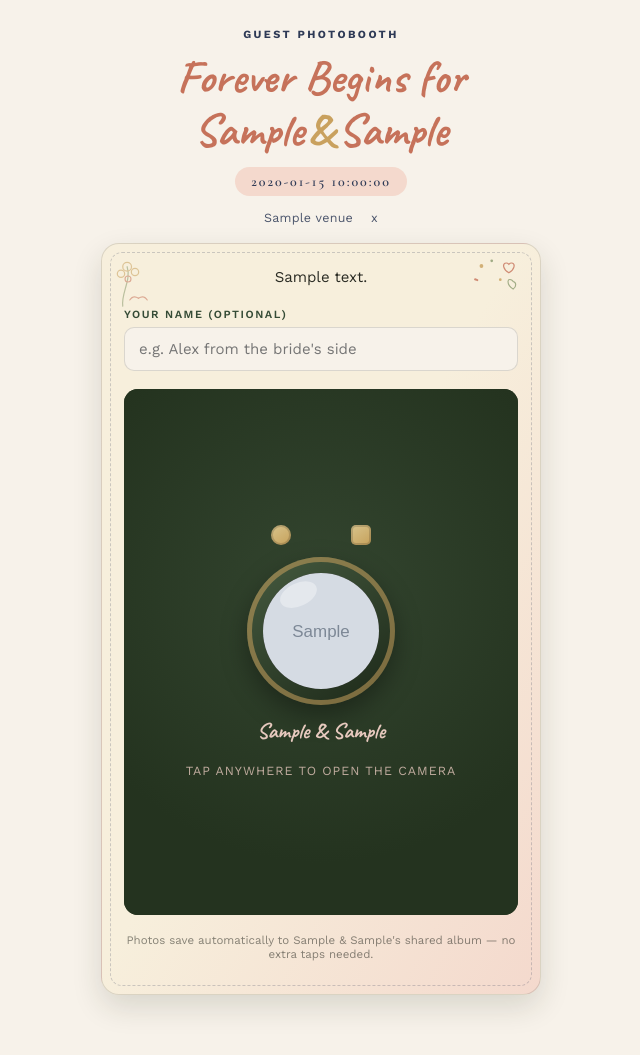
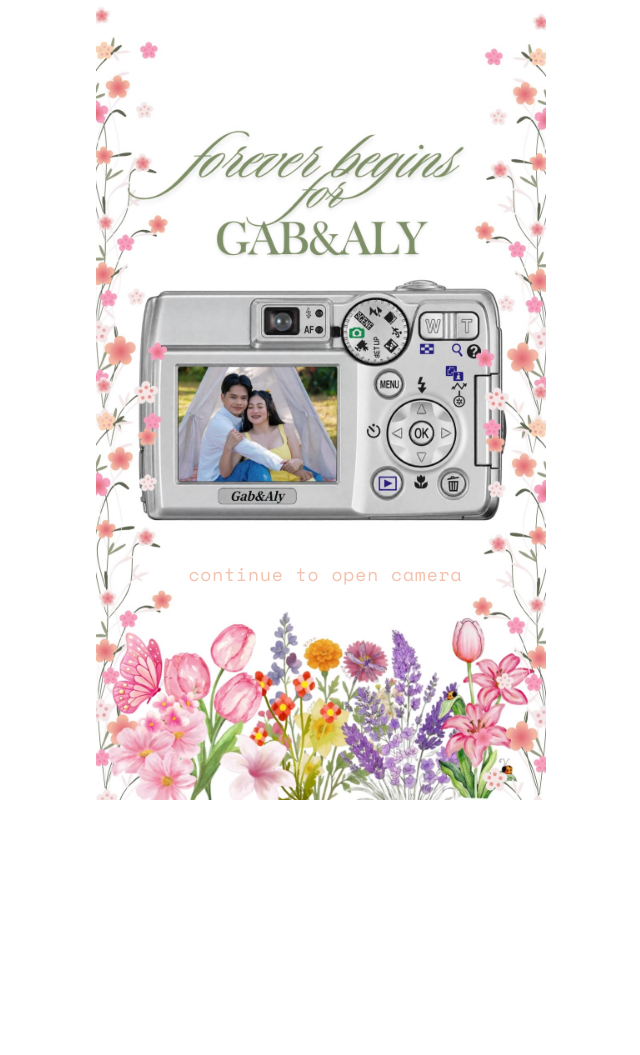
Before and after one commit to alyssajoie576-art/wedding-camera, a Flask app: template templates/index.html in a window 1280 px wide. Shown: the whole page, without its empty margins (319-959 px from the left). After the commit the page ends 800 px from the top, so only its background shows below. Run offline with Flask 3, Linux system fonts and the light colour scheme; the template is opened without the code that fills it: most values are stand-ins (such as "Sample title", 1, 10 or a date in 2020); grey boxes marked "Sample" are stand-in pictures.

Commit message:
Add files via upload

```diff
--- a/app.py
+++ b/app.py
@@ -100,7 +100,47 @@
 
 
 # ─────────────────────────────────────────────────────────────
-# Storage chain: Google Drive first, then Cloudflare R2, then Backblaze B2
+# Google Apps Script uploader (no Google Cloud needed)
+# A tiny script in your own Google account saves each photo into your Drive
+# folder. Environment variables: APPS_SCRIPT_URL, APPS_SCRIPT_SECRET
+# (setup steps: README section 2a / apps_script/Code.gs)
+# ─────────────────────────────────────────────────────────────
+class AppsScriptBackend:
+    name = "Google Drive (Apps Script)"
+
+    def __init__(self):
+        self.url = (os.environ.get("APPS_SCRIPT_URL") or "").strip()
+        self.secret = (os.environ.get("APPS_SCRIPT_SECRET") or "").strip()
+
+    @property
+    def configured(self):
+        return bool(self.url and self.secret)
+
+    def has_room(self, incoming_bytes):
+        return True  # Drive itself will refuse if the account is full; the chain then moves on
+
+    def upload(self, filename, binary, mimetype="image/jpeg"):
+        import requests
+        payload = {
+            "secret": self.secret,
+            "filename": filename,
+            "mimeType": mimetype,
+            "data": base64.b64encode(binary).decode("ascii"),
+        }
+        # text/plain avoids a browser-style preflight; Apps Script reads the raw body.
+        resp = requests.post(self.url, data=json.dumps(payload),
+                             headers={"Content-Type": "text/plain;charset=utf-8"}, timeout=60)
+        resp.raise_for_status()
+        try:
+            result = resp.json()
+        except ValueError:
+            raise RuntimeError("Apps Script did not return JSON (is the deployment set to 'Anyone'?): " + resp.text[:200])
+        if not result.get("ok"):
+            raise RuntimeError("Apps Script said: " + str(result.get("error")))
+
+
+# ─────────────────────────────────────────────────────────────
+# Storage chain: Apps Script, then Google Drive (OAuth), then Cloudflare R2, then Backblaze B2
 # ─────────────────────────────────────────────────────────────
 # R2 and B2 are S3-compatible, so one class handles both. Each photo goes to the
 # first backend that is configured, has room, and works. If Drive is full or
@@ -173,6 +213,7 @@
     env = os.environ.get
     r2_account = env("R2_ACCOUNT_ID")
     return [
+        AppsScriptBackend(),
         DriveBackend(),
         S3Backend(
             "Cloudflare R2",
@@ -285,8 +326,21 @@
 @login_required
 def storage_check():
     """Owner-only: shows why photos aren't reaching Google Drive (no secrets are printed)."""
+    a = next((b for b in STORAGE_CHAIN if isinstance(b, AppsScriptBackend)), None)
+    lines = ["APPS SCRIPT CHECK", ""]
+    for var in ("APPS_SCRIPT_URL", "APPS_SCRIPT_SECRET"):
+        lines.append(f"{var}: {'set' if os.environ.get(var) else 'MISSING'}")
+    if a is not None and a.configured:
+        try:
+            a.upload("storage-check-test.txt", b"ok", "text/plain")
+            lines += ["", "-> SUCCESS: a test file named storage-check-test.txt was added to your Drive folder. Saving works."]
+        except Exception as e:
+            lines += ["", f"-> FAILED: {type(e).__name__}: {e}"]
+    else:
+        lines += ["", "-> Not set up (that's fine if you use the Google Cloud method below)."]
+    lines += ["", "----------------------------------------", ""]
     d = next((b for b in STORAGE_CHAIN if isinstance(b, DriveBackend)), None)
-    lines = ["GOOGLE DRIVE CHECK", ""]
+    lines += ["GOOGLE CLOUD DRIVE CHECK", ""]
     for var in ("GOOGLE_CLIENT_ID", "GOOGLE_CLIENT_SECRET", "GOOGLE_REFRESH_TOKEN", "GDRIVE_FOLDER_ID"):
         lines.append(f"{var}: {'set' if os.environ.get(var) else 'MISSING'}")
     if d is None or not d.configured:
--- a/requirements.txt
+++ b/requirements.txt
@@ -5,3 +5,4 @@
 google-api-python-client==2.140.0
 google-auth==2.33.0
 boto3==1.35.0
+requests>=2.31
--- /dev/null
+++ b/static/camera.css
@@ -0,0 +1,76 @@
+/* Wedding camera: full-screen intro video, then the framed live viewfinder */
+:root { --orange: #e8825a; --pink: #f08fb0; --sage: #8a9a6e; }
+* { box-sizing: border-box; -webkit-tap-highlight-color: transparent; }
+html, body { margin: 0; height: 100%; background: #fff; overflow: hidden; }
+body { font-family: 'Work Sans', sans-serif; }
+
+/* ---------- Screen 1: intro video ---------- */
+.intro {
+  position: fixed; inset: 0; background: #fff; overflow: hidden; cursor: pointer;
+  --w: max(100vw, calc(100dvh * 9 / 16));      /* tall phones: fill the screen */
+  transition: opacity .45s ease;
+}
+@media (min-aspect-ratio: 3/5) {                /* tablets / desktop: show it whole */
+  .intro { --w: min(100vw, calc(100dvh * 9 / 16)); }
+}
+.intro.hide { opacity: 0; pointer-events: none; }
+.intro-box {
+  position: absolute; left: 50%; top: 50%; transform: translate(-50%, -50%);
+  width: var(--w); aspect-ratio: 9 / 16;
+}
+.intro-box video, .intro-box img.still { position: absolute; inset: 0; width: 100%; height: 100%; object-fit: cover; }
+.intro-box img.still { display: none; }
+.intro-hint {
+  position: absolute; left: 51%; top: 69.5%; transform: translate(-50%, -50%);
+  width: 70%; text-align: center; white-space: nowrap;
+  font-family: 'Space Mono', monospace; font-weight: 400;
+  font-size: calc(var(--w) * 0.04); letter-spacing: .05em;
+  color: var(--orange); opacity: 0; pointer-events: none;
+}
+.intro-hint.show { animation: hintIn .6s ease forwards, pulse 1.8s ease-in-out .6s infinite; }
+@keyframes hintIn { to { opacity: 1; } }
+@keyframes pulse { 0%,100% { opacity: 1; } 50% { opacity: .35; } }
+
+/* ---------- Screen 2: framed camera ---------- */
+.camera { position: fixed; inset: 0; background: #fff; display: none; align-items: center; justify-content: center; }
+.camera.show { display: flex; animation: camIn .5s ease; }
+@keyframes camIn { from { opacity: 0; transform: scale(.97); } to { opacity: 1; transform: none; } }
+
+.sheet { position: relative; width: min(100vw, calc(100dvh * 5 / 7)); aspect-ratio: 5 / 7; }
+/* the live picture sits in the hole of the frame artwork */
+.hole { position: absolute; left: 24.8%; top: 28.5%; width: 50.4%; height: 50.2%; overflow: hidden; background: #f4e9ee; z-index: 1; }
+.hole video { position: absolute; inset: 0; width: 100%; height: 100%; object-fit: cover; }
+.hole.mirror video { transform: scaleX(-1); }
+.frame-art {
+  position: absolute; inset: 0; width: 100%; height: 100%; z-index: 2; pointer-events: none; user-select: none;
+  -webkit-mask-image: linear-gradient(to bottom, transparent 0, #000 3%, #000 97%, transparent 100%);
+          mask-image: linear-gradient(to bottom, transparent 0, #000 3%, #000 97%, transparent 100%);
+}
+.vf-corner { position: absolute; width: 7%; aspect-ratio: 1; border: 2px solid rgba(255,255,255,.9); filter: drop-shadow(0 0 2px rgba(0,0,0,.35)); pointer-events: none; z-index: 3; }
+.vf-corner.tl { left: 4%; top: 3%; border-right: 0; border-bottom: 0; }
+.vf-corner.tr { right: 4%; top: 3%; border-left: 0; border-bottom: 0; }
+.vf-corner.bl { left: 4%; bottom: 3%; border-right: 0; border-top: 0; }
+.vf-corner.br { right: 4%; bottom: 3%; border-left: 0; border-top: 0; }
+.vf-hint { position: absolute; left: 0; right: 0; bottom: 5%; text-align: center; margin: 0; z-index: 3; pointer-events: none;
+  font-family: 'Space Mono', monospace; font-size: clamp(10px, 2.8vw, 14px); letter-spacing: .06em; color: #fff; text-shadow: 0 1px 4px rgba(0,0,0,.6); }
+.flip-btn {
+  position: absolute; right: 4%; top: 3%; z-index: 4; width: 11%; aspect-ratio: 1; border-radius: 50%;
+  border: 0; background: rgba(255,255,255,.75); color: #444; font-size: clamp(14px, 4vw, 22px); line-height: 1; cursor: pointer;
+}
+/* the pink aperture on the artwork is the shutter button */
+.shutter { position: absolute; left: 50%; top: 85.4%; width: 14%; aspect-ratio: 1; transform: translate(-50%, -50%);
+  border: 0; border-radius: 50%; background: transparent; cursor: pointer; z-index: 5; }
+.shutter:active { background: rgba(255,255,255,.35); }
+.name-field {
+  position: absolute; left: 50%; top: 94.5%; transform: translate(-50%, -50%); width: 56%; z-index: 5;
+  padding: 7px 12px; border-radius: 999px; border: 1px solid rgba(240,143,176,.7); background: rgba(255,255,255,.88);
+  font-family: 'Work Sans', sans-serif; font-size: 16px; text-align: center; color: #555; outline: none;
+}
+.name-field:focus { border-color: var(--pink); }
+
+/* saving / thank-you message shown inside the hole */
+.success { position: absolute; inset: 0; z-index: 4; display: none; flex-direction: column; align-items: center; justify-content: center;
+  text-align: center; padding: 8%; background: rgba(255,255,255,.93); color: var(--sage); }
+.success .icon { font-size: clamp(28px, 9vw, 44px); }
+.success h2 { margin: .3em 0 .2em; font-family: 'Cormorant Garamond', serif; font-weight: 600; font-size: clamp(20px, 6vw, 30px); }
+.success p { margin: 0; font-size: clamp(12px, 3.4vw, 15px); color: #777; }
--- a/static/style.css
+++ b/static/style.css
@@ -396,23 +396,6 @@
   margin: 0;
 }
 
-/* Shutter flash */
-.flash-overlay {
-  position: absolute;
-  inset: 0;
-  background: #fff;
-  opacity: 0;
-  pointer-events: none;
-  z-index: 5;
-}
-.flash-overlay.flash {
-  animation: flashPop 0.35s ease-out;
-}
-@keyframes flashPop {
-  0% { opacity: 0; }
-  15% { opacity: 0.9; }
-  100% { opacity: 0; }
-}
 .btn {
   flex: 1;
   padding: 13px 14px;
--- a/templates/index.html
+++ b/templates/index.html
@@ -5,219 +5,156 @@
 <title>{{ wedding.partner_1 }} &amp; {{ wedding.partner_2 }} — Guest Photobooth</title>
 <meta name="viewport" content="width=device-width, initial-scale=1, maximum-scale=1">
 <link rel="preconnect" href="https://fonts.googleapis.com">
-<link href="https://fonts.googleapis.com/css2?family=Caveat:wght@600;700&family=Cormorant+Garamond:ital,wght@0,500;0,600;1,500&family=Work+Sans:wght@400;600;700&family=Space+Mono:wght@400;700&display=swap" rel="stylesheet">
-<link rel="stylesheet" href="{{ url_for('static', filename='style.css') }}">
+<link href="https://fonts.googleapis.com/css2?family=Cormorant+Garamond:wght@500;600&family=Work+Sans:wght@400;600&family=Space+Mono:wght@400;700&display=swap" rel="stylesheet">
+<link rel="stylesheet" href="{{ url_for('static', filename='camera.css') }}">
 </head>
 <body>
-<div class="wrap">
 
-  <div class="brand-row">
-    <p class="eyebrow">Guest Photobooth</p>
-  </div>
-  <h1 class="headline">Forever Begins for<br>{{ wedding.partner_1 }}<span class="amp">&amp;</span>{{ wedding.partner_2 }}</h1>
-  <span class="date-pill">{{ wedding.date }}</span>
-  <div class="details">
-    <span>{{ wedding.venue }}</span>
-    <span>{{ wedding.hashtag }}</span>
-  </div>
-
-  <div class="card">
-    <!-- floral corner doodle -->
-    <svg class="doodle doodle-floral" viewBox="0 0 80 80" fill="none" xmlns="http://www.w3.org/2000/svg">
-      <path d="M10 55 C 8 40, 20 25, 15 10" stroke="#8A9A6E" stroke-width="1.4" stroke-linecap="round"/>
-      <circle cx="15" cy="10" r="5" stroke="#C9A15E" stroke-width="1.4"/>
-      <circle cx="24" cy="16" r="4.2" stroke="#C9A15E" stroke-width="1.4"/>
-      <circle cx="8" cy="18" r="4.2" stroke="#C9A15E" stroke-width="1.4"/>
-      <circle cx="16" cy="24" r="3.4" stroke="#C6725A" stroke-width="1.3"/>
-      <path d="M28 46 q6 -4 10 2" stroke="#C6725A" stroke-width="1.3" stroke-linecap="round" fill="none"/>
-      <path d="M28 46 q-6 -4 -10 2" stroke="#C6725A" stroke-width="1.3" stroke-linecap="round" fill="none"/>
-    </svg>
-    <!-- confetti / hearts doodle -->
-    <svg class="doodle doodle-confetti" viewBox="0 0 70 70" fill="none" xmlns="http://www.w3.org/2000/svg">
-      <path d="M50 12c-3-3-7-1-6 3 1 4 6 7 6 7s5-3 6-7c1-4-3-6-6-3z" stroke="#C6725A" stroke-width="1.4"/>
-      <circle cx="18" cy="14" r="2.2" fill="#C9A15E"/>
-      <circle cx="30" cy="8" r="1.6" fill="#8A9A6E"/>
-      <rect x="10" y="28" width="5" height="2.4" rx="1" fill="#C6725A" transform="rotate(20 10 28)"/>
-      <path d="M55 32c4 1 4 6 0 9-3-2-6-6-6-9 0-3 4-3 6 0z" stroke="#8A9A6E" stroke-width="1.3"/>
-      <circle cx="40" cy="30" r="1.6" fill="#C9A15E"/>
-    </svg>
-
-    <p class="welcome" id="welcomeMsg">{{ wedding.welcome_message }}</p>
-
-    <div class="field">
-      <label for="guestName">Your name (optional)</label>
-      <input type="text" id="guestName" placeholder="e.g. Alex from the bride's side" maxlength="40">
-    </div>
-
-    <div class="stage" id="stage">
-
-      <!-- Screen 1: personalized camera, tap anywhere to open -->
-      <div class="camera-shell{% if intro_video %} has-video{% endif %}" id="cameraShell">
-        {% if intro_video %}
-        <video class="intro-video" id="introVideo" src="{{ url_for('static', filename=intro_video) }}"
-               autoplay muted loop playsinline preload="auto"></video>
-        {% endif %}
-        <div class="camera-body">
-          <div class="camera-top">
-            <span class="camera-dial"></span>
-            <span class="camera-flash"></span>
-          </div>
-          <div class="camera-lens-ring">
-            <div class="camera-lens">
-              <img src="{{ url_for('static', filename=wedding.couple_photo) }}" alt="" id="couplePhoto"
-                   onerror="this.style.display='none'; document.getElementById('lensFallback').style.display='flex';">
-              <div class="lens-fallback" id="lensFallback">🤍</div>
-              <div class="lens-glare"></div>
-            </div>
-          </div>
-          <p class="camera-label">{{ wedding.partner_1 }} &amp; {{ wedding.partner_2 }}</p>
-        </div>
-        <p class="tap-hint">Tap anywhere to open the camera</p>
-      </div>
-
-      <!-- Screen 2: live viewfinder -->
-      <div class="viewfinder" id="viewfinder">
-        <video id="cameraVideo" autoplay playsinline muted></video>
-        <div class="viewfinder-frame">
-          <span class="vf-corner tl"></span>
-          <span class="vf-corner tr"></span>
-          <span class="vf-corner bl"></span>
-          <span class="vf-corner br"></span>
-        </div>
-        <div class="vf-hud">
-          <span class="vf-rec">● REC</span>
-          <span class="vf-mode">{{ filter.label|upper }} · AUTO</span>
-        </div>
-        <button class="flip-btn" id="flipBtn" aria-label="Switch camera">⟳</button>
-        <p class="vf-hint">Tap anywhere to capture</p>
-      </div>
-
-      <canvas id="canvas" style="display:none;"></canvas>
-      <div class="flash-overlay" id="flashOverlay"></div>
-    </div>
-
-    <div class="success" id="successBox" style="display:none;">
-      <span class="icon">🤍</span>
-      <h2>Added to the album!</h2>
-      <p id="successNote">Thank you for capturing this moment.</p>
-    </div>
-
-    <p class="hint" id="hintText">Photos save automatically to {{ wedding.partner_1 }} &amp; {{ wedding.partner_2 }}'s shared album — no extra taps needed.</p>
+<!-- Screen 1: intro video (tap anywhere to continue) -->
+<div class="intro" id="intro">
+  <div class="intro-box">
+    <img class="still" id="introStill" src="{{ url_for('static', filename='intro-end.jpg') }}" alt="">
+    {% if intro_video %}
+    <video id="introVideo" src="{{ url_for('static', filename=intro_video) }}" poster="{{ url_for('static', filename='intro-start.jpg') }}"
+           autoplay muted playsinline preload="auto"></video>
+    {% endif %}
+    <p class="intro-hint" id="introHint">continue to open camera</p>
   </div>
 </div>
 
+<!-- Screen 2: framed live camera -->
+<div class="camera" id="camera">
+  <div class="sheet">
+    <div class="hole" id="hole">
+      <video id="cameraVideo" autoplay playsinline muted></video>
+      <span class="vf-corner tl"></span><span class="vf-corner tr"></span>
+      <span class="vf-corner bl"></span><span class="vf-corner br"></span>
+      <p class="vf-hint">tap to capture</p>
+      <button class="flip-btn" id="flipBtn" aria-label="Switch camera">⟳</button>
+      <div class="success" id="successBox">
+        <span class="icon">🤍</span>
+        <h2 id="successTitle">Added to the album!</h2>
+        <p id="successNote">Thank you for capturing this moment.</p>
+      </div>
+    </div>
+    <img class="frame-art" src="{{ url_for('static', filename='camera-frame.webp') }}" alt="">
+    <button class="shutter" id="shutterBtn" aria-label="Take photo"></button>
+    <input class="name-field" type="text" id="guestName" placeholder="your name (optional)" maxlength="40" autocomplete="off">
+  </div>
+</div>
+<canvas id="canvas" style="display:none;"></canvas>
+
 <script>
-const BUILT_IN_FILTER = {{ filter | tojson }};
-const stage = document.getElementById('stage');
-const cameraShell = document.getElementById('cameraShell');
-const viewfinder = document.getElementById('viewfinder');
+const intro = document.getElementById('intro');
+const introVideo = document.getElementById('introVideo');
+const introStill = document.getElementById('introStill');
+const introHint = document.getElementById('introHint');
+const cameraScreen = document.getElementById('camera');
+const hole = document.getElementById('hole');
 const video = document.getElementById('cameraVideo');
 const flipBtn = document.getElementById('flipBtn');
+const shutterBtn = document.getElementById('shutterBtn');
+const guestNameInput = document.getElementById('guestName');
+const successBox = document.getElementById('successBox');
+const successTitle = document.getElementById('successTitle');
+const successNote = document.getElementById('successNote');
 const canvas = document.getElementById('canvas');
 const ctx = canvas.getContext('2d');
-const flashOverlay = document.getElementById('flashOverlay');
-const introVideo = document.getElementById('introVideo');
-function playIntro() { if (introVideo) { introVideo.currentTime = 0; introVideo.play().catch(() => {}); } }
-function pauseIntro() { if (introVideo) introVideo.pause(); }
-playIntro();
-const successBox = document.getElementById('successBox');
-const successNote = document.getElementById('successNote');
-const hintText = document.getElementById('hintText');
-const guestNameInput = document.getElementById('guestName');
+
+const FRAME_RATIO = 5 / 7;   // the hole in the artwork is 5:7 (portrait); saved photos match it
 
 let mediaStream = null;
 let facingMode = 'environment';
 let opening = false;
-let busy = false; // true while capturing/uploading, to ignore extra taps
+let busy = false;
 
+// ---------- intro ----------
+function showHint() { introHint.classList.add('show'); }
+function useStill() {                       // video can't autoplay -> show the final picture instead
+  if (introVideo) introVideo.style.display = 'none';
+  introStill.style.display = 'block';
+  showHint();
+}
+if (introVideo) {
+  introVideo.addEventListener('ended', showHint);
+  introVideo.addEventListener('error', useStill);
+  const p = introVideo.play();
+  if (p && p.catch) p.catch(useStill);
+  setTimeout(showHint, 6500);               // safety: hint appears even if 'ended' never fires
+} else {
+  useStill();
+}
+
+// ---------- camera ----------
 async function requestStream() {
+  const ideal = { width: { ideal: 1920 }, height: { ideal: 1080 } };
   try {
-    mediaStream = await navigator.mediaDevices.getUserMedia({ video: { facingMode }, audio: false });
+    mediaStream = await navigator.mediaDevices.getUserMedia({ video: { facingMode, ...ideal }, audio: false });
   } catch (err) {
     try {
       mediaStream = await navigator.mediaDevices.getUserMedia({ video: true, audio: false });
     } catch (err2) {
       alert("We couldn't access your camera. Please check your browser's camera permission and try again.");
-      resetToStart();
       return null;
     }
   }
   return mediaStream;
 }
-
 function stopStream() {
-  if (mediaStream) {
-    mediaStream.getTracks().forEach(t => t.stop());
-    mediaStream = null;
-  }
+  if (mediaStream) { mediaStream.getTracks().forEach(t => t.stop()); mediaStream = null; }
+}
+async function startViewfinder() {
+  hole.classList.toggle('mirror', facingMode === 'user');
+  const stream = await requestStream();
+  if (stream) video.srcObject = stream;
+  return !!stream;
 }
 
-// --- Screen 1 -> Screen 2: flip + zoom into the viewfinder ---
-
-cameraShell.addEventListener('click', openCamera);
-
-async function openCamera() {
+intro.addEventListener('click', async () => {
   if (opening) return;
   opening = true;
-
-  // Ask for the camera right away so the stream is ready by the time the
-  // flip/zoom animation finishes.
-  const streamPromise = requestStream();
-  pauseIntro();
-
-  cameraShell.classList.add('flip-out');
-  setTimeout(async () => {
-    cameraShell.style.display = 'none';
-    viewfinder.style.display = 'block';
-    viewfinder.classList.add('zoom-in');
-    viewfinder.classList.toggle('mirror', facingMode === 'user');
-    const stream = await streamPromise;
-    if (stream) video.srcObject = stream;
-  }, 260);
-}
+  if (introVideo) introVideo.pause();
+  const ok = await startViewfinder();
+  if (!ok) { opening = false; return; }
+  intro.classList.add('hide');
+  cameraScreen.classList.add('show');
+});
 
 flipBtn.addEventListener('click', async (e) => {
   e.stopPropagation();
   facingMode = facingMode === 'environment' ? 'user' : 'environment';
-  viewfinder.classList.toggle('mirror', facingMode === 'user');
   stopStream();
-  const stream = await requestStream();
-  if (stream) video.srcObject = stream;
+  await startViewfinder();
 });
 
-viewfinder.addEventListener('click', (e) => {
-  if (e.target === flipBtn) return;
-  snapPhoto();
-});
+shutterBtn.addEventListener('click', snapPhoto);
+hole.addEventListener('click', (e) => { if (e.target !== flipBtn) snapPhoto(); });
 
-// --- Capture: burn in the fixed filter + a timestamp, then auto-upload ---
-
+// ---------- capture: crop to the frame's shape, add the date stamp, upload ----------
 function snapPhoto() {
   if (busy) return;
   const w = video.videoWidth, h = video.videoHeight;
   if (!w || !h) return;
   busy = true;
 
-  flashOverlay.classList.add('flash');
-  setTimeout(() => flashOverlay.classList.remove('flash'), 350);
+  let sw = w, sh = h, sx = 0, sy = 0;       // centre-crop to match exactly what the viewfinder shows
+  if (w / h > FRAME_RATIO) { sw = Math.round(h * FRAME_RATIO); sx = Math.round((w - sw) / 2); }
+  else { sh = Math.round(w / FRAME_RATIO); sy = Math.round((h - sh) / 2); }
 
-  canvas.width = w;
-  canvas.height = h;
-  ctx.filter = BUILT_IN_FILTER.css;
+  canvas.width = sw;
+  canvas.height = sh;
   if (facingMode === 'user') {
     ctx.save();
-    ctx.translate(w, 0);
+    ctx.translate(sw, 0);
     ctx.scale(-1, 1);
-    ctx.drawImage(video, 0, 0, w, h);
+    ctx.drawImage(video, sx, sy, sw, sh, 0, 0, sw, sh);
     ctx.restore();
   } else {
-    ctx.drawImage(video, 0, 0, w, h);
+    ctx.drawImage(video, sx, sy, sw, sh, 0, 0, sw, sh);
   }
-  ctx.filter = 'none';
-  stampTimestamp(w, h);
+  stampTimestamp(sw, sh);
 
   stopStream();
-  viewfinder.style.display = 'none';
   uploadPhoto();
 }
 
@@ -226,7 +163,7 @@
     month: '2-digit', day: '2-digit', year: 'numeric',
     hour: '2-digit', minute: '2-digit'
   }).replace(',', '');
-  const fontSize = Math.max(18, Math.round(w * 0.032));
+  const fontSize = Math.max(18, Math.round(w * 0.04));
   ctx.font = `700 ${fontSize}px 'Space Mono', monospace`;
   ctx.textAlign = 'right';
   ctx.textBaseline = 'bottom';
@@ -238,9 +175,9 @@
 }
 
 async function uploadPhoto() {
-  successNote.textContent = 'Saving your photo…';
-  successBox.style.display = 'block';
-  hintText.style.display = 'none';
+  successTitle.textContent = 'Saving…';
+  successNote.textContent = 'One moment';
+  successBox.style.display = 'flex';
   try {
     const dataUrl = canvas.toDataURL('image/jpeg', 0.9);
     const res = await fetch('/upload', {
@@ -250,25 +187,20 @@
     });
     const data = await res.json();
     if (!data.ok) throw new Error(data.error || 'Upload failed');
+    successTitle.textContent = 'Added to the album!';
     successNote.textContent = 'Thank you for capturing this moment.';
   } catch (err) {
-    successNote.textContent = "Hmm, that didn't save. We'll return you to the camera — please try again.";
+    successTitle.textContent = "That didn't save";
+    successNote.textContent = "Let's try again: the camera is coming back.";
   } finally {
-    setTimeout(resetToStart, 2600);
+    setTimeout(resetForNext, 2400);
   }
 }
 
-function resetToStart() {
+async function resetForNext() {
+  successBox.style.display = 'none';
+  await startViewfinder();   // straight back to the live camera for the next shot
   busy = false;
-  opening = false;
-  stopStream();
-  successBox.style.display = 'none';
-  hintText.style.display = 'block';
-  viewfinder.style.display = 'none';
-  viewfinder.classList.remove('zoom-in');
-  cameraShell.classList.remove('flip-out');
-  cameraShell.style.display = 'flex';
-  playIntro();
 }
 </script>
 </body>
```
Also changed, not shown: static/camera-frame.webp (added), static/intro-end.jpg (added), static/intro-start.jpg (added), static/uploads/20261107_072328_367816_Guest.jpg (added), static/uploads/20261110_012606_200542_Test.jpg (added), 2 other files.
